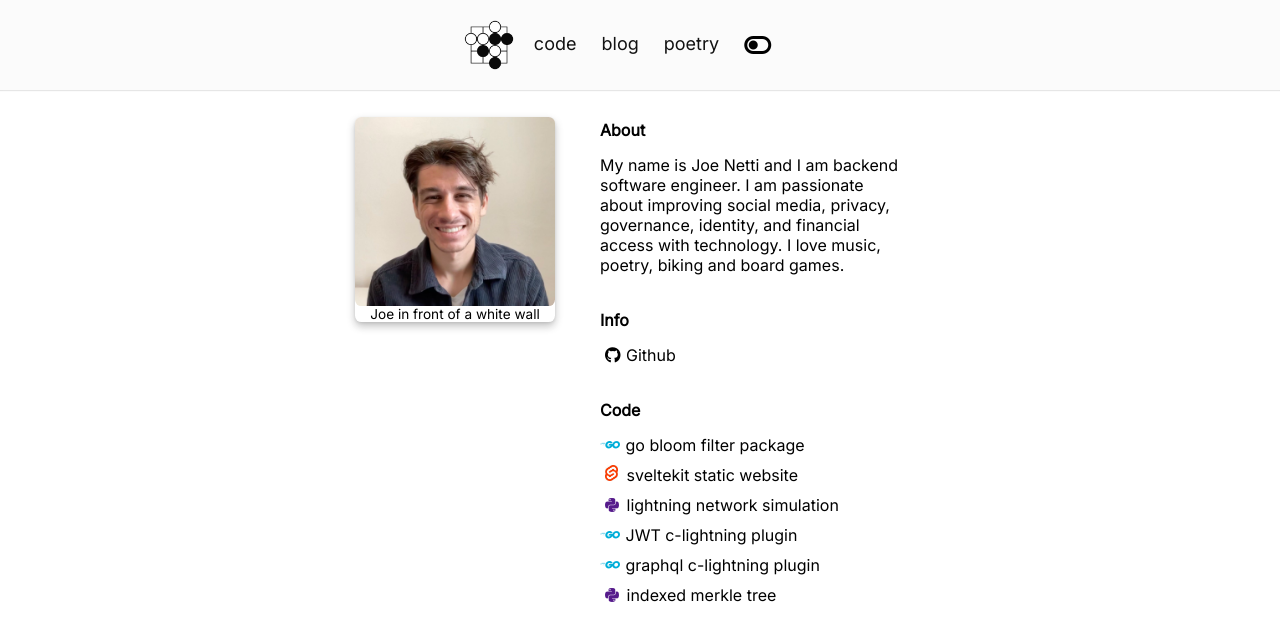
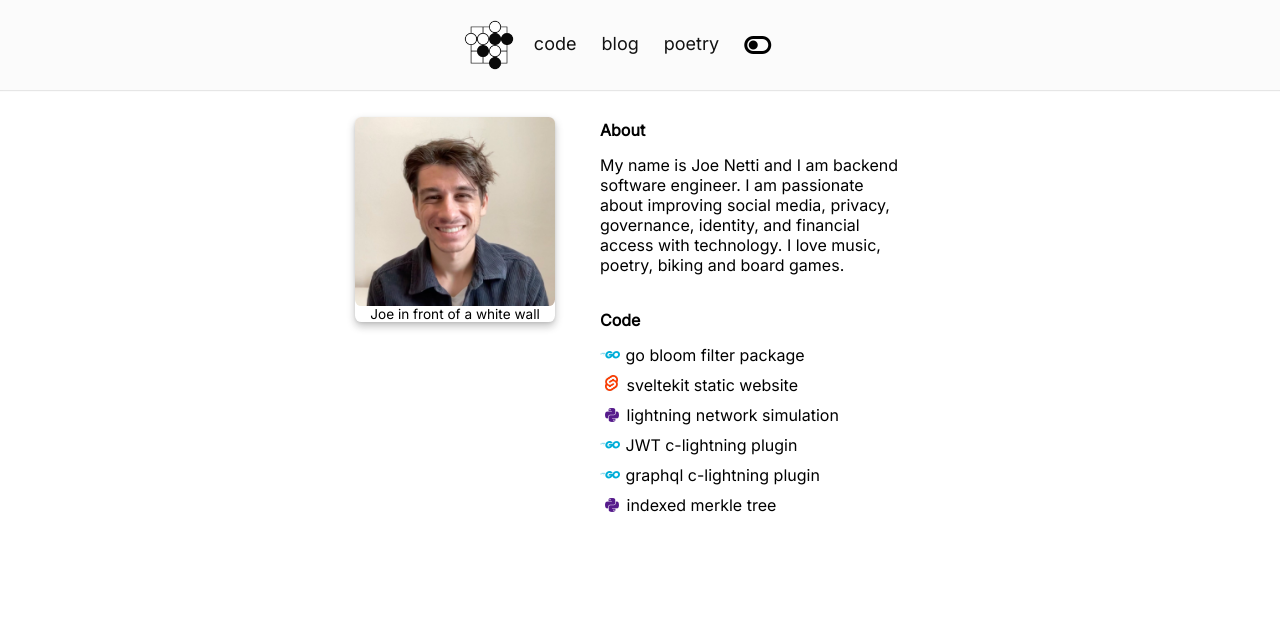
Before and after one commit to nettijoe96/nettijoe96.github.io, a SvelteKit app: page / in a window 1280 px wide. Shown: the top 640 px of the page. Built offline with nearby package versions, Linux system fonts and the light colour scheme.

Commit message:
feat: now adays, comment out info on main page

```diff
--- a/src/routes/+page.svelte
+++ b/src/routes/+page.svelte
@@ -91,9 +91,9 @@
                     <li class="item">
                         <p class="bio">My name is Joe Netti and I am backend software engineer. I am passionate about improving social media, privacy, governance, identity, and financial access with technology. I love music, poetry, biking and board games.</p>
                     </li>
-                    <li class="item">
+                    <!-- <li class="item">
                         <h1>Info</h1>
-                    </li>
+                    </li> -->
                     <!--commenting for Preface because I'm linking here-->
                     <!-- <li class="item">
                         <a href="/resume">
@@ -103,14 +103,14 @@
                             </span>
                         </a>
                     </li> -->
-                    <li class="item">
+                    <!-- <li class="item">
                         <a href="https://github.com/nettijoe96">
                             <span>
                                 <i class="fa-brands fa-github"></i>
                                 Github
                             </span>
                         </a>
-                    </li>
+                    </li> -->
                     <li class="item">
                         <h1>
                             Code
--- a/src/routes/poetry/a-door-for-change/+page.svelte
+++ b/src/routes/poetry/a-door-for-change/+page.svelte
@@ -22,7 +22,7 @@
             And it's true--(but fuck it).
 
             It's <em>hard</em> to change.
-            And <em>now</em>adays ...
+            And <em>now</em> adays ...
             My brain is like a maze
             and my head like is a penny jar
             Shoot, <em>one</em> tw--WAIT!
```
